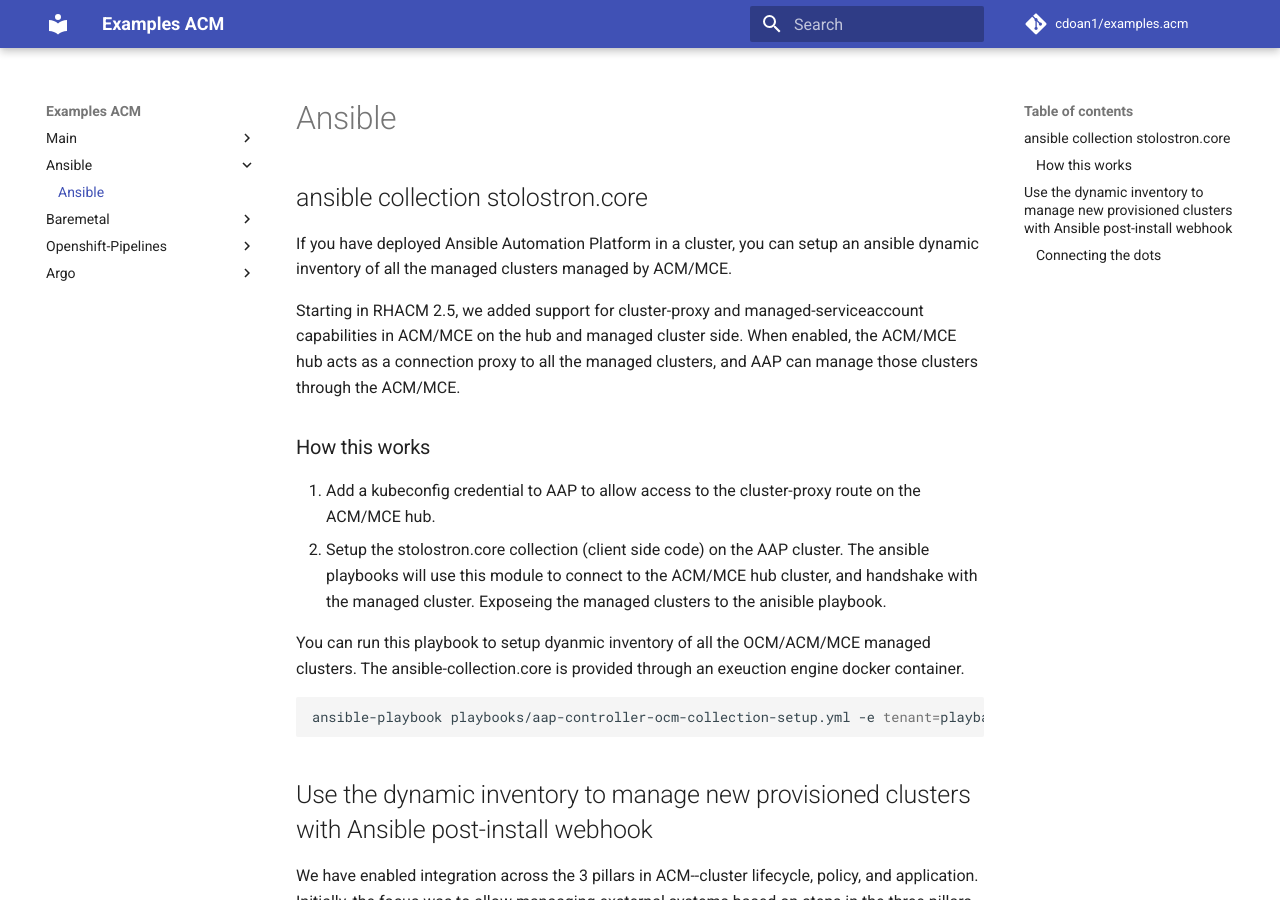
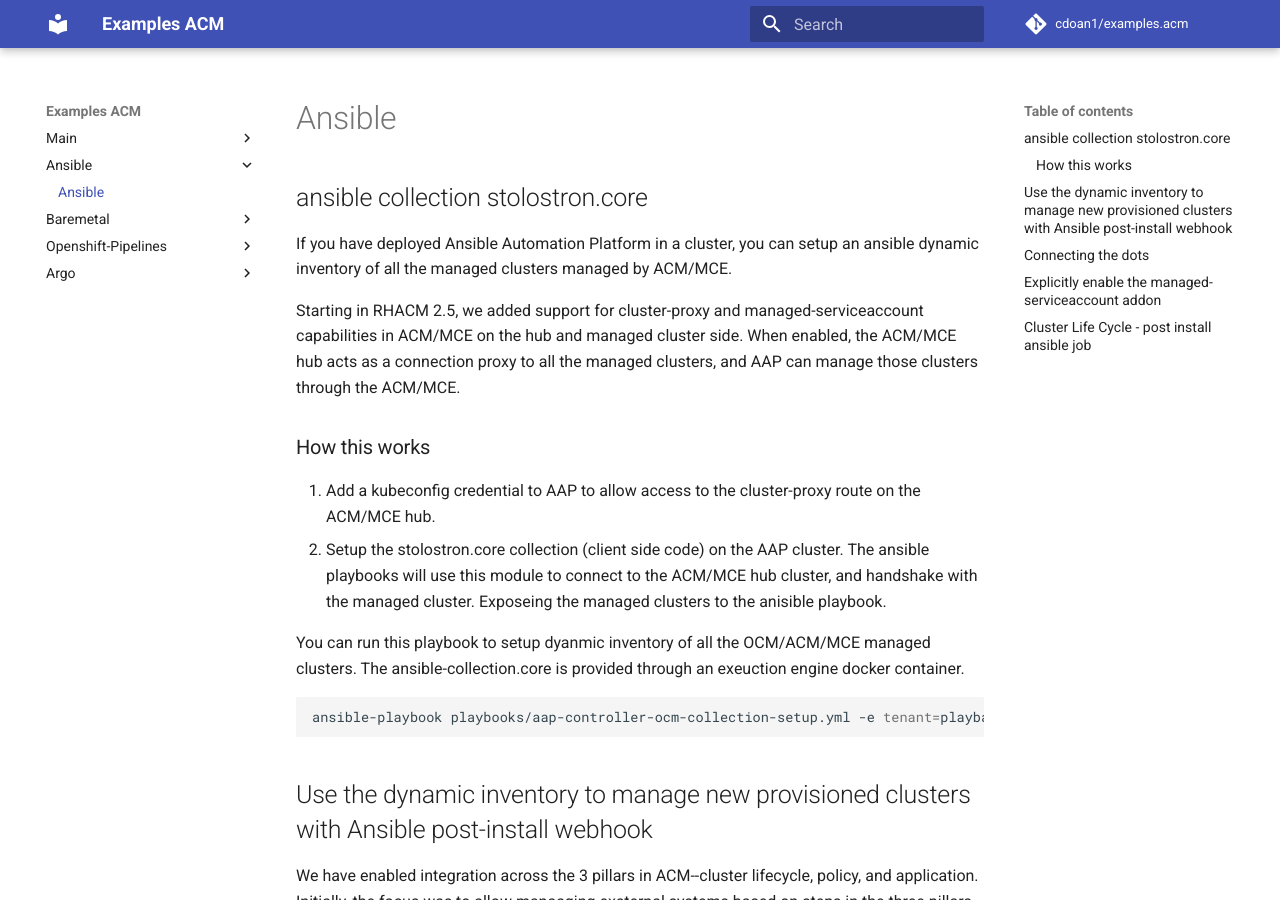
Before and after one commit to cdoan1/examples.acm, an MkDocs documentation site: the page built from docs/ansible.md, in a window 1280 px wide and 900 px high. Built offline with MkDocs 1.6.1 and Material for MkDocs 9.7.7, drawn with Linux system fonts in a browser that asks for light colours; comment, search, counter and statistics services are not loaded.

Commit message:
update docs

```diff
--- a/docs/ansible.md
+++ b/docs/ansible.md
@@ -33,7 +33,7 @@
 4.2 The ansible job will be run, and include the extra_vars variable ansible_limit=<managed cluster name>
 4.3 The job template should run against ansible host in question.
 
-### Connecting the dots
+## Connecting the dots
 
 When we create a cluster with an ansible post install job through the CONSOLE, these are the related CR.
 
@@ -52,7 +52,7 @@
 
 
 
-# Explicitly enable the managed-serviceaccount addon
+## Explicitly enable the managed-serviceaccount addon
 
 The managed-serviceaccount addon needs to be explicitly enabled on a given managed cluster.
 
```
Also changed, not shown: docs/upgrade-downstream.md (+2 -0 lines).
